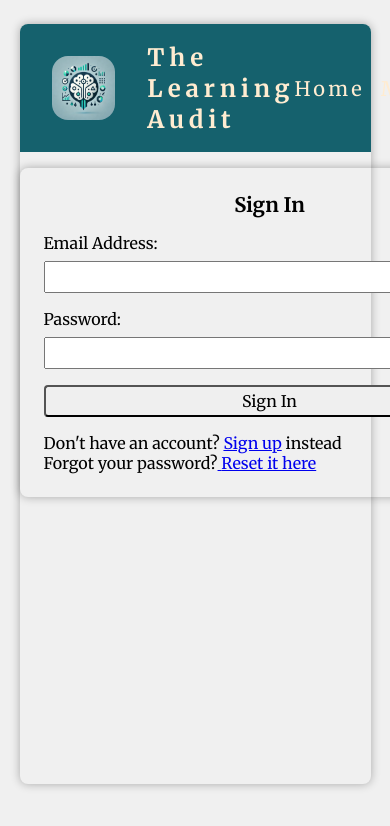
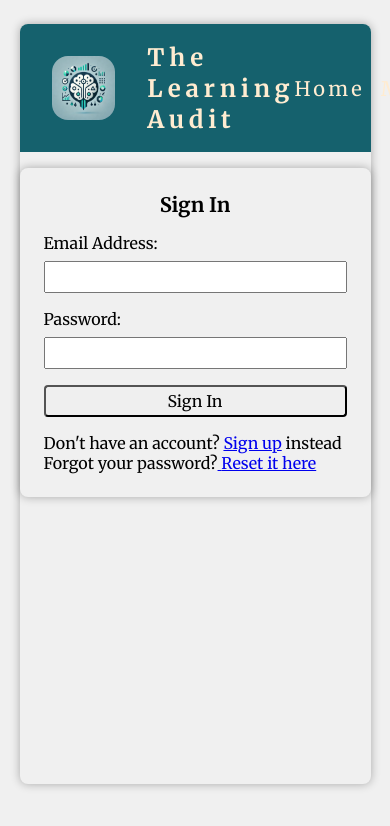
Before and after one commit to Tyriol/learning-audit, a Next.js app: page /routes/auth in a window 390 px wide. Shown: the top 826 px of the page. Built offline with nearby package versions, Linux system fonts and the light colour scheme.

Commit message:
allow auth form to resize for mobile views

```diff
--- a/app/routes/auth/page.module.css
+++ b/app/routes/auth/page.module.css
@@ -1,5 +1,5 @@
 .container {
-  width: 500px;
+  max-width: 500px;
   padding: 1.5rem;
   border-radius: 0.5rem;
   box-shadow: 0 0 10px rgba(0, 0, 0, 0.3);
```
